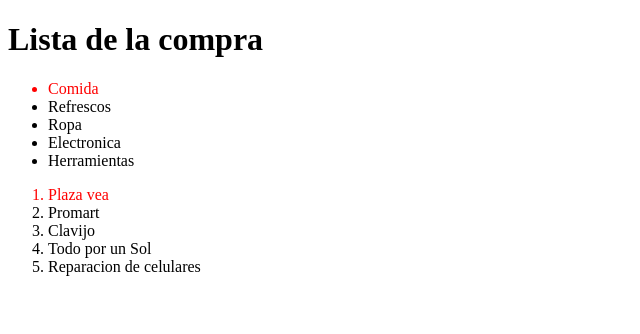
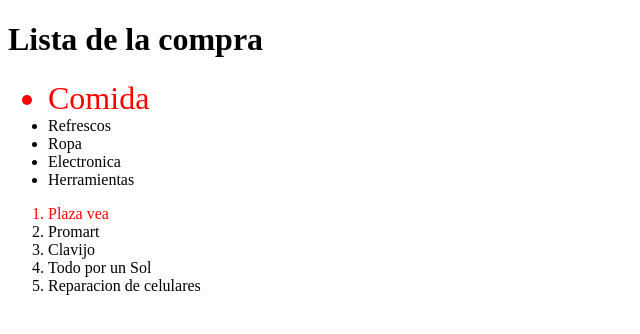
Before and after one commit to Villa2908/Practicas-HTML-CSS, a plain HTML site: page PaginasPracticas/Uso de Css/UsandoCss.html in a window 1280 px wide. Shown: the whole page, without its empty margins (0-640 px from the left). Drawn offline with Linux system fonts and the light colour scheme.

Commit message:
Update Estilos.css

```diff
--- a/PaginasPracticas/Uso de Css/Estilos.css
+++ b/PaginasPracticas/Uso de Css/Estilos.css
@@ -1,4 +1,6 @@
 #elemento-1 {
     color: red;
-    size: 2rem;
 }
+ul li#elemento-1{
+    font-size: 2rem;
+}
```
